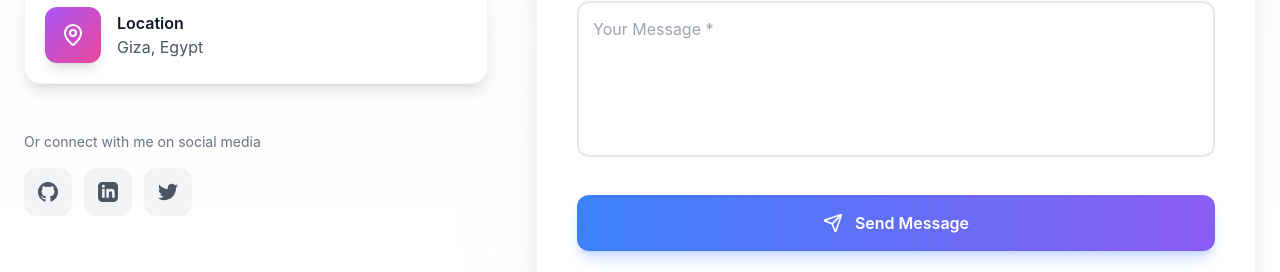
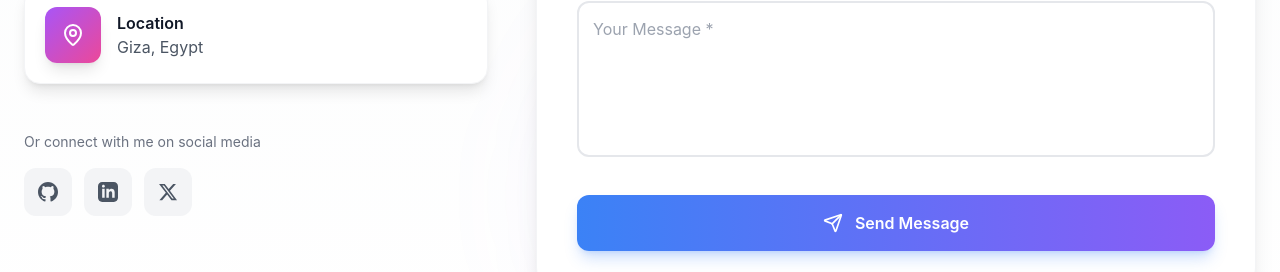
Before and after one commit to Osama2214/osama-portfolio, a React (Vite) app in the folder frontend/: page / in a window 1280 px wide. Shown: the part 4912-5184 px from the top of the page. Built offline with nearby package versions, Linux system fonts and the light colour scheme.

Commit message:
Update Twitter logo to new X logo in Contact and Footer components

```diff
--- a/frontend/src/components/Contact.jsx
+++ b/frontend/src/components/Contact.jsx
@@ -213,7 +213,7 @@ const Contact = () => {
                         <path d='M19 0h-14c-2.761 0-5 2.239-5 5v14c0 2.761 2.239 5 5 5h14c2.762 0 5-2.239 5-5v-14c0-2.761-2.238-5-5-5zm-11 19h-3v-11h3v11zm-1.5-12.268c-.966 0-1.75-.79-1.75-1.764s.784-1.764 1.75-1.764 1.75.79 1.75 1.764-.783 1.764-1.75 1.764zm13.5 12.268h-3v-5.604c0-3.368-4-3.113-4 0v5.604h-3v-11h3v1.765c1.396-2.586 7-2.777 7 2.476v6.759z' />
                       )}
                       {social.name === 'twitter' && (
-                        <path d='M23.953 4.57a10 10 0 01-2.825.775 4.958 4.958 0 002.163-2.723c-.951.555-2.005.959-3.127 1.184a4.92 4.92 0 00-8.384 4.482C7.69 8.095 4.067 6.13 1.64 3.162a4.822 4.822 0 00-.666 2.475c0 1.71.87 3.213 2.188 4.096a4.904 4.904 0 01-2.228-.616v.06a4.923 4.923 0 003.946 4.827 4.996 4.996 0 01-2.212.085 4.936 4.936 0 004.604 3.417 9.867 9.867 0 01-6.102 2.105c-.39 0-.779-.023-1.17-.067a13.995 13.995 0 007.557 2.209c9.053 0 13.998-7.496 13.998-13.985 0-.21 0-.42-.015-.63A9.935 9.935 0 0024 4.59z' />
+                        <path d='M18.244 2.25h3.308l-7.227 8.26 8.502 11.24H16.17l-5.214-6.817L4.99 21.75H1.68l7.73-8.835L1.254 2.25H8.08l4.713 6.231zm-1.161 17.52h1.833L7.084 4.126H5.117z' />
                       )}
                     </svg>
                   </motion.a>
--- a/frontend/src/components/Footer.jsx
+++ b/frontend/src/components/Footer.jsx
@@ -38,7 +38,7 @@ const Footer = () => {
       label: 'LinkedIn',
     },
     {
-      icon: Twitter,
+      icon: X,
       href: 'https://x.com/OSAMA3974',
       label: 'Twitter (X)',
     },
```
